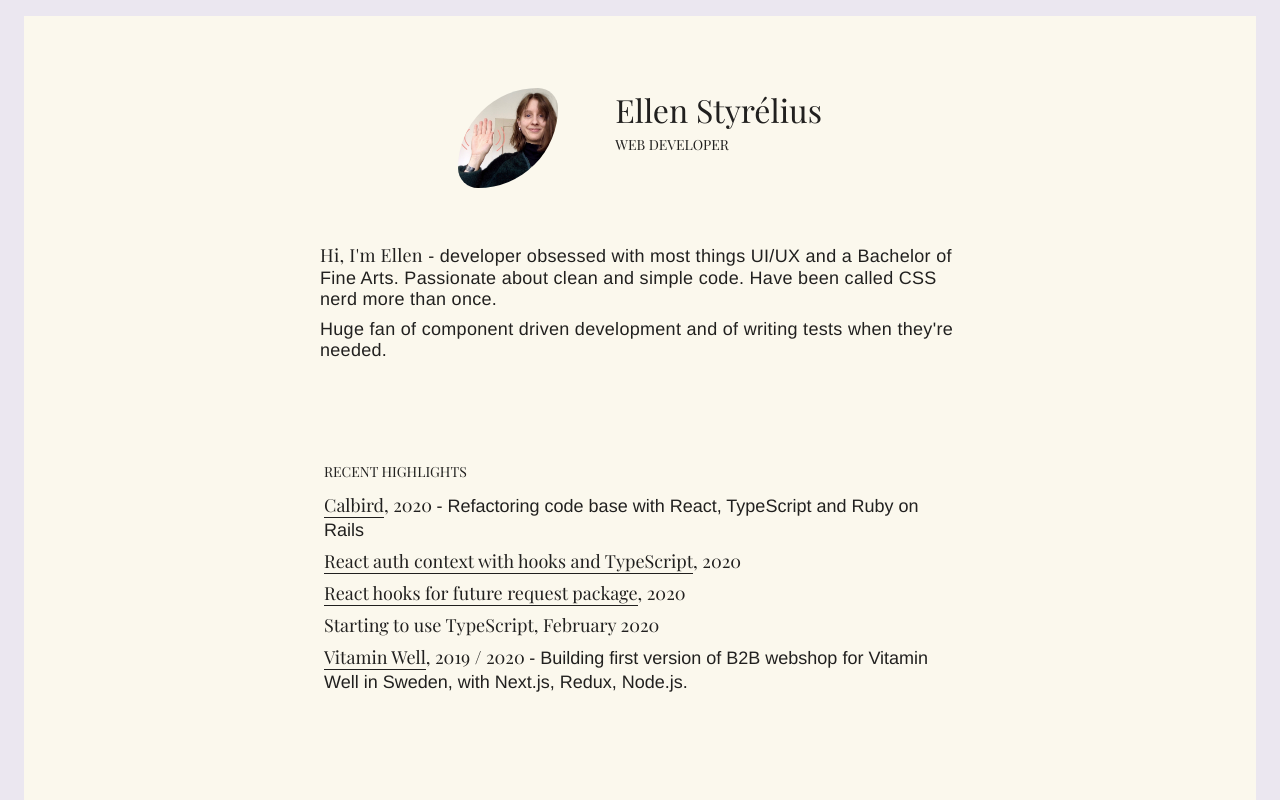
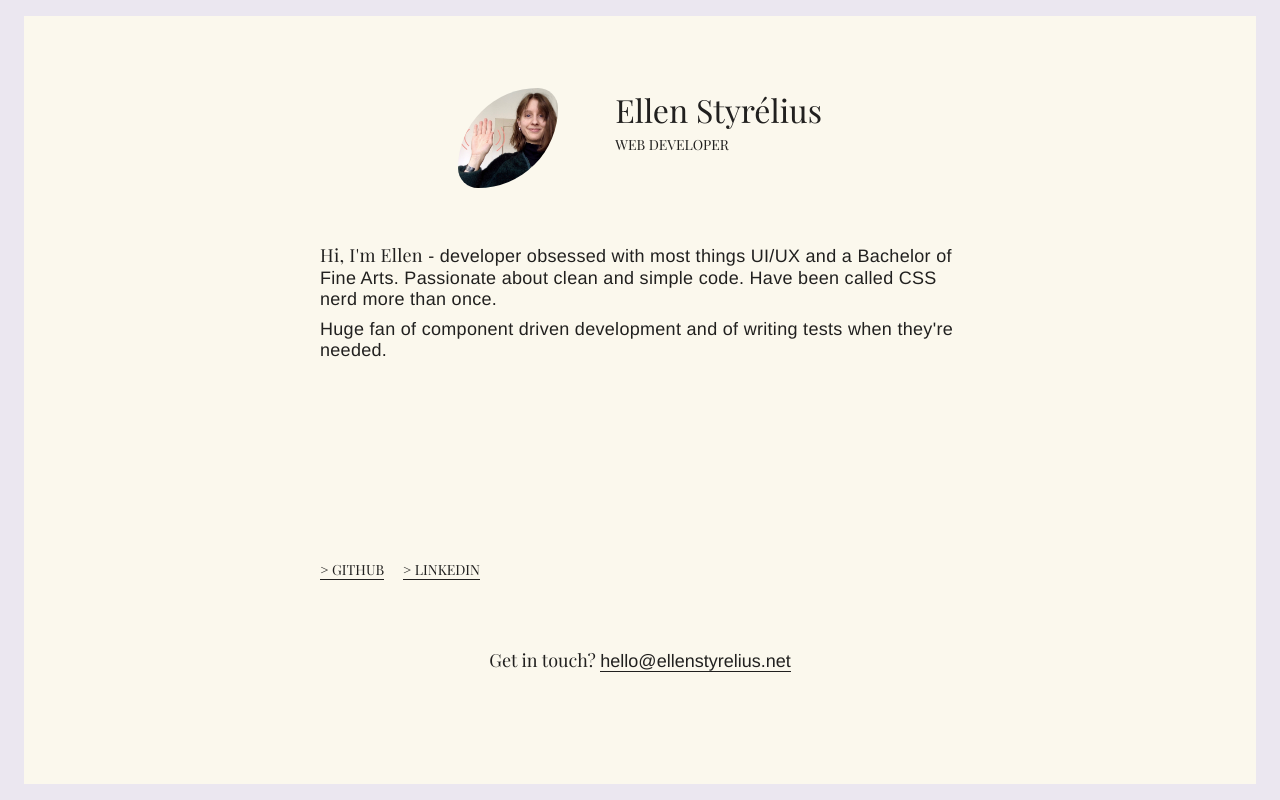
Before and after one commit to styrelius/about-me, a React (Create React App) app: page / in a window 1280 px wide. Shown: the top 800 px of the page. Built offline with nearby package versions, Linux system fonts and the light colour scheme.

Commit message:
Delete highlights component.

```diff
--- a/src/components/highlights.jsx
+++ /dev/null
@@ -1,101 +0,0 @@
-import React from 'react'
-import styled from 'styled-components/macro'
-
-import { colors, fonts, fontSizes } from '../styles/styles'
-import { mobileScreen } from '../styles/media-queries'
-
-const { black, darkGrey } = colors
-
-const Container = styled.section({
-  width: 640,
-  maxWidth: '100%',
-  padding: '64px 0',
-})
-
-const Header = styled.h4({
-  padding: '8px 4px',
-  fontFamily: fonts.playfairDisplay,
-  fontSize: fontSizes.sm,
-  fontWeight: 200,
-  textTransform: 'uppercase',
-})
-
-const Project = styled.div({
-  padding: 4,
-  fontFamily: fonts.playfairDisplay,
-  fontSize: fontSizes.md,
-  [mobileScreen]: {
-    fontSize: fontSizes.mobileMd,
-  },
-})
-
-const Link = styled.a({
-  color: black,
-  textDecoration: 'none',
-  borderBottom: '1px solid' + black,
-  ':hover, :focus': {
-    color: darkGrey,
-    borderColor: darkGrey,
-    outline: 'none',
-  },
-})
-
-const Desc = styled.span({
-  fontFamily: fonts.helveticaNeue,
-})
-
-const highlights = [
-  {
-    id: 'hl-calbird-refactoring',
-    title: 'Calbird',
-    url: 'https://calbird.com/',
-    date: '2020',
-    desc: 'Refactoring code base with React, TypeScript and Ruby on Rails',
-  },
-  {
-    id: 'hl-auth-context',
-    title: 'React auth context with hooks and TypeScript',
-    url: 'https://github.com/styrelius/calbird-client/blob/master/src/context/auth-context.tsx',
-    date: '2020',
-  },
-  {
-    id: 'hl-request-hooks',
-    title: 'React hooks for future request package',
-    url: 'https://github.com/styrelius/react-request-hooks/blob/master/src/use-query.ts',
-    date: '2020',
-  },
-  {
-    id: 'hl-typescript',
-    title: 'Starting to use TypeScript',
-    date: 'February 2020',
-  },
-  {
-    id: 'hl-vitamin-well',
-    title: 'Vitamin Well',
-    url: 'https://vitaminwell.flaivymarket.com/',
-    date: '2019 / 2020',
-    desc:
-      'Building first version of B2B webshop for Vitamin Well in Sweden, with Next.js, Redux, Node.js.',
-  },
-]
-
-export function Highlights() {
-  return (
-    <Container>
-      <Header>Recent Highlights</Header>
-      {highlights.map(({ id, title, url, date, desc }) => (
-        <Project key={id}>
-          {url ? (
-            <Link href={url} target="_blank">
-              {title}
-            </Link>
-          ) : (
-            title
-          )}
-          {`, ${date} `}
-          {desc && <Desc>- {desc}</Desc>}
-        </Project>
-      ))}
-    </Container>
-  )
-}
--- a/src/components/page.jsx
+++ b/src/components/page.jsx
@@ -6,7 +6,6 @@ import { mobileScreen } from '../styles/media-queries'
 
 import { Header } from './header'
 import { Presentation } from './presentation'
-import { Highlights } from './highlights'
 import { LinksAndContact } from './links-and-contact'
 
 const Container = styled.div`
@@ -32,7 +31,6 @@ export function Page({ appPaddingTopBottom }) {
       <TopOfPage>
         <Header />
         <Presentation />
-        <Highlights />
       </TopOfPage>
       <LinksAndContact />
     </Container>
```
